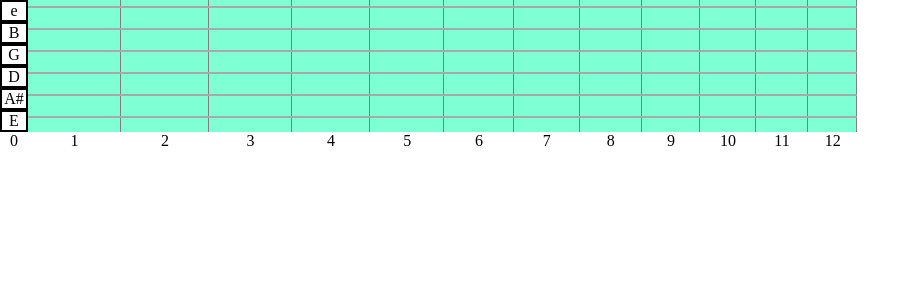
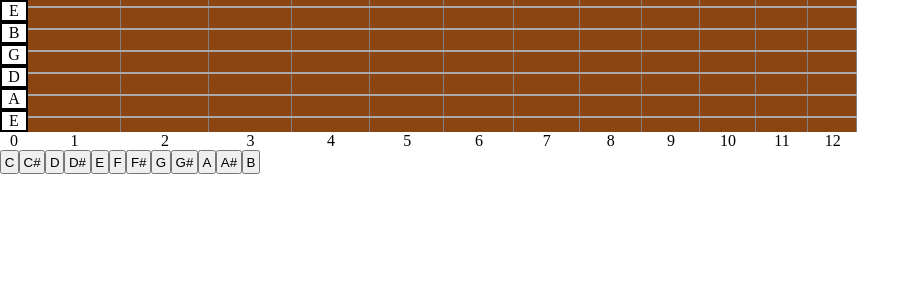
Before and after one commit to a-jadczak/fretboard-memorizer, a Svelte app: page / in a window 1280 px wide. Shown: the top 300 px of the page, without its empty margins (0-920 px from the left). Built offline with nearby package versions, Linux system fonts and the light colour scheme.

Commit message:
Added fretboard calculation to randomize and check correct note

```diff
--- a/src/App.svelte
+++ b/src/App.svelte
@@ -1,10 +1,42 @@
 <script lang="ts">
   import Fretboard from "./lib/components/Fretboard.svelte";
+  import Options from "./lib/components/Options.svelte";
+  import { getRandomFretPosition, initializeFretboard, noteSymbols } from "./lib/scripts/fretboardCalculation";
+  import type { NoteSymbol } from "./lib/types/NoteSymbol";
   import "./styles/style.scss"
+
+  const fretboardNotes: NoteSymbol[][] = initializeFretboard()
+
+  const {y, x} = getRandomFretPosition();
+
+  const check = (note: NoteSymbol) => {
+    console.log(fretboardNotes)
+    console.log(fretboardNotes[y][x], {y:y, x:x})
+
+    const correctNote = fretboardNotes[y][x];
+
+    if (correctNote === note) {
+      console.log("yes")
+    }else {
+      console.log("no")
+    }
+
+  }
+
 </script>
 
+<Options/>
 <Fretboard/>
 
+{#each noteSymbols as note}
+  <button
+  class="guess-note-button"
+  onclick={() => { check(note) }}>{note}</button>
+{/each}
+
 <style>
+  .guess-note-button {
+    padding: .2em;
+  }
 
 </style>
--- a/src/lib/calc/fretboardCalculation.ts
+++ /dev/null
@@ -1,14 +0,0 @@
-export const calcFretsSlotWidth = (scaleLength: number, fretsCount: number): number[] =>
-{
-    const arr: number[] = [];
-
-    for (let i = 0; i < fretsCount; i++) {
-        let Ln = scaleLength * Math.pow(0.5, i / 12);
-        let Ln_next = scaleLength * Math.pow(0.5, (i + 1) / 12);
-        let width = Ln - Ln_next;
-
-        arr.push(width);
-    }
-
-    return arr;
-}
--- a/src/lib/components/FretSlot.svelte
+++ b/src/lib/components/FretSlot.svelte
@@ -1,12 +1,28 @@
 <script lang="ts">
-    const { width }: {width: number} = $props();
+    const { width, fretDistance }: {width: number, fretDistance: number} = $props();
 
+    const onFretClick = () => {
+        console.log(fretDistance);
+    }
+
+    let active: boolean = $state(false);
 </script>
 
 
-<div class="fret-slot" style="width: {width / 5}vw;">
+<!-- svelte-ignore a11y_no_static_element_interactions -->
+<!-- svelte-ignore event_directive_deprecated -->
+<!-- svelte-ignore a11y_click_events_have_key_events -->
+<div
+    class="fret-slot"
+    style="width: {width / 5}vw;"
+    >
     <div class="fret"></div>
-    <div class="string"></div>
+    <div class="string"
+        class:active
+        on:mouseenter={() => active = true}
+        on:mouseleave={() => active = false}
+        on:click={onFretClick}
+    ></div>
 </div>
 
 
@@ -16,7 +32,7 @@
         display: flex;
         position: relative;
 
-        background-color: aquamarine;
+        background-color: saddlebrown;
         padding: .4em 0em;
     }
 
@@ -33,4 +49,10 @@
         height: 100%;
         border-right: .1em solid gray;
     }
+
+    .active {
+        border: .05em solid lawngreen;
+        box-shadow: 0px 0px .2em .05em lawngreen;
+    }
+
 </style>
--- a/src/lib/components/Fretboard.svelte
+++ b/src/lib/components/Fretboard.svelte
@@ -1,30 +1,30 @@
 <script lang="ts">
-    import { calcFretsSlotWidth } from "../calc/fretboardCalculation";
+    import { calcFretsSlotWidth } from "../scripts/fretboardCalculation";
     import FretSlot from "./FretSlot.svelte";
+    import options from "../scripts/options.svelte";
 
-    const fretsCount: number = 12;
     const scaleLength: number = 648;
 
     const fretsSlotWidth: number[] = calcFretsSlotWidth(scaleLength, 12);
-
 </script>
 
 
 <div class="fretboard">
     <!-- Guitar tuning -->
     <div class="fret-column">
-        <div class="sound-symbol">e</div>
-        <div class="sound-symbol">B</div>
-        <div class="sound-symbol">G</div>
-        <div class="sound-symbol">D</div>
-        <div class="sound-symbol">A#</div>
-        <div class="sound-symbol">E</div>
+        {#each options.tunning as note}
+            <div class="sound-symbol">{note}</div>
+        {/each}
     </div>
 
-    {#each new Array(fretsCount) as _, i}
+    <!-- Fretboard -->
+    {#each new Array(options.fretsCount) as _, i}
         <div class="fret-column">
-            {#each new Array(6) as _}
-                <FretSlot width={fretsSlotWidth[i]}/>
+            {#each new Array(options.stringsCount) as _}
+                <FretSlot
+                    width={fretsSlotWidth[i]}
+                    fretDistance={i}
+                />
             {/each}
         </div>
     {/each}
@@ -34,7 +34,7 @@
 <!-- Numeration -->
 <div class="fret-numeration-container">
     <div class="fret-numeration">0</div>
-    {#each new Array(12) as _, i}
+    {#each new Array(options.fretsCount) as _, i}
         <div
             class="fret-numeration"
             style="width: {fretsSlotWidth[i] / 5}vw;">
--- /dev/null
+++ b/src/lib/scripts/fretboardCalculation.ts
@@ -0,0 +1,65 @@
+import type { NoteSymbol } from "../types/NoteSymbol";
+import options from "./options.svelte";
+
+export const noteSymbols: NoteSymbol[] = ["C", "C#", "D", "D#", "E", "F", "F#", "G", "G#", "A", "A#", "B"];
+
+export const calcFretsSlotWidth = (scaleLength: number, fretsCount: number): number[] =>
+{
+    const arr: number[] = [];
+
+    for (let i = 0; i < fretsCount; i++) {
+        let Ln = scaleLength * Math.pow(0.5, i / 12);
+        let Ln_next = scaleLength * Math.pow(0.5, (i + 1) / 12);
+        let width = Ln - Ln_next;
+
+        arr.push(width);
+    }
+
+    return arr;
+}
+
+export const initializeFretboard = (): NoteSymbol[][] => {
+    const { tunning, fretsCount, stringsCount } = options;
+
+    const arr: NoteSymbol[][] = [];
+
+    for (let i = 0; i < stringsCount; i++) {
+        const stringTune: NoteSymbol = tunning[i];
+        arr.push([]);
+
+        for (let j = 0; j < fretsCount; j++) {
+            // fretsCount + 1 to include the (zero fret)
+            arr[i].push(getFrettedNote(stringTune, j + 1));
+        }
+
+    }
+
+    return arr;
+}
+
+/*
+
+    C D E
+    F G A B
+
+    1  2      3  4      5 6 7       8 9       10 11      12
+    C (C# Db) D (D# Eb) E F (F# Gb) G (G# Ab) A  (A# Bb) B
+*/
+
+export const getFrettedNote = (stringNote: NoteSymbol, fretNumber: number): NoteSymbol => {
+
+    const noteIndex = noteSymbols.findIndex(e => e === stringNote);
+
+    const targetIndex = (noteIndex + fretNumber) % 12;
+
+    return noteSymbols[targetIndex];
+}
+
+export const getRandomFretPosition = () => {
+    const { fretsCount, stringsCount } = options;
+
+    const rndString = Math.floor(Math.random() * stringsCount);
+    const rndFret = Math.floor(Math.random() * fretsCount);
+
+    return {y: rndString, x: rndFret};
+}
--- /dev/null
+++ b/src/lib/scripts/options.svelte.ts
@@ -0,0 +1,14 @@
+import type { NoteSymbol } from "../types/NoteSymbol";
+import type Options from "../types/Options";
+
+// Guitar tunning
+export const EStandard: NoteSymbol[] = ["E", "B", "G", "D", "A", "E"]
+
+
+const options: Options = $state({
+    tunning: EStandard,
+    fretsCount: 12,
+    stringsCount: EStandard.length,
+});
+
+export default options;
--- /dev/null
+++ b/src/lib/types/NoteSymbol.ts
@@ -0,0 +1,8 @@
+export type NoteSymbol =
+    "C" | "C#" |
+    "D" | "D#" |
+    "E" |
+    "F" | "F#" |
+    "G" | "G#" |
+    "A" | "A#" |
+    "B"
--- /dev/null
+++ b/src/lib/types/Options.ts
@@ -0,0 +1,7 @@
+import type { NoteSymbol } from "./NoteSymbol";
+
+export default interface Options {
+    tunning: NoteSymbol[],
+    fretsCount: number,
+    stringsCount: number,
+}
```
Also changed, not shown: src/lib/components/Options.svelte (added).
